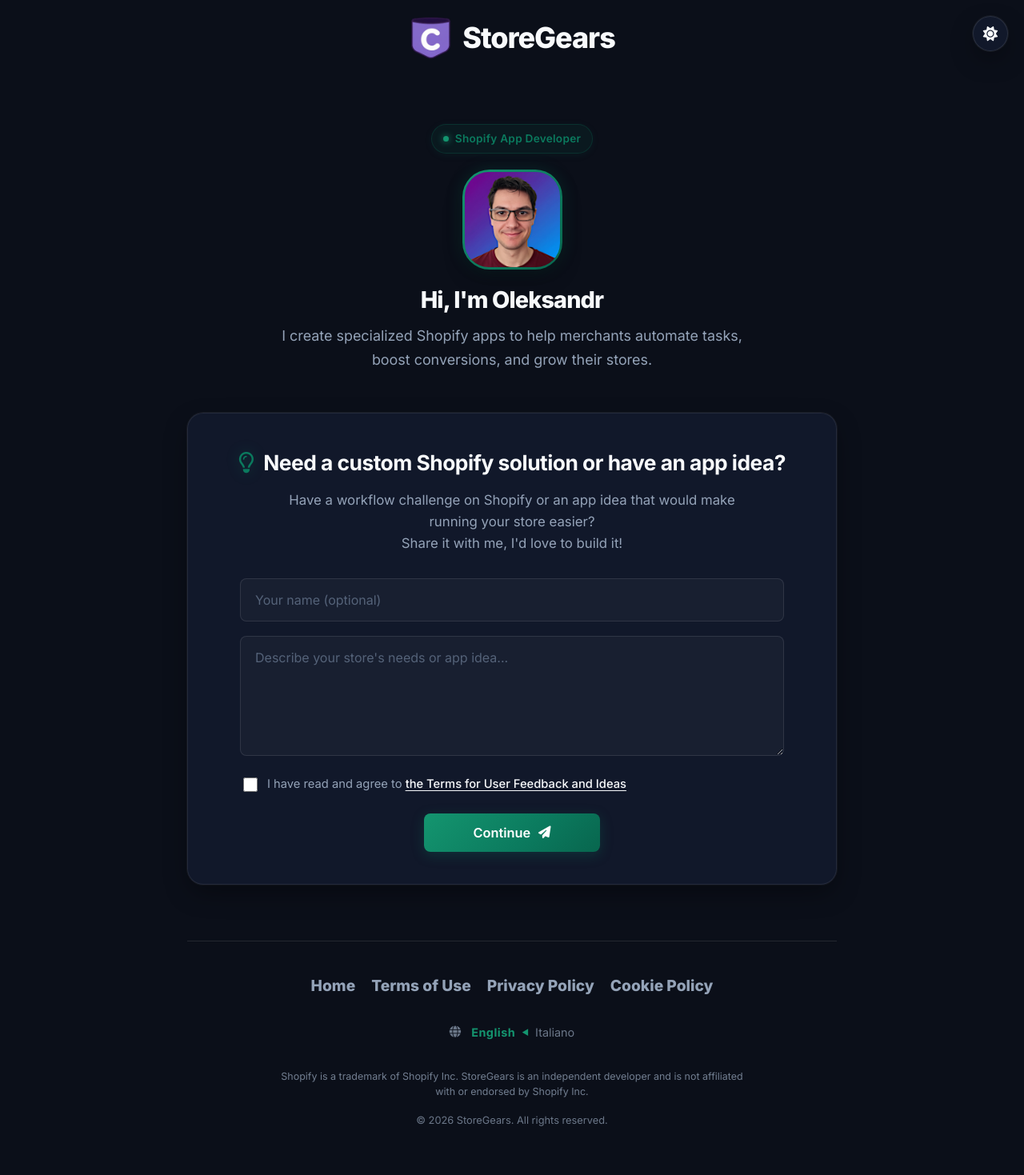
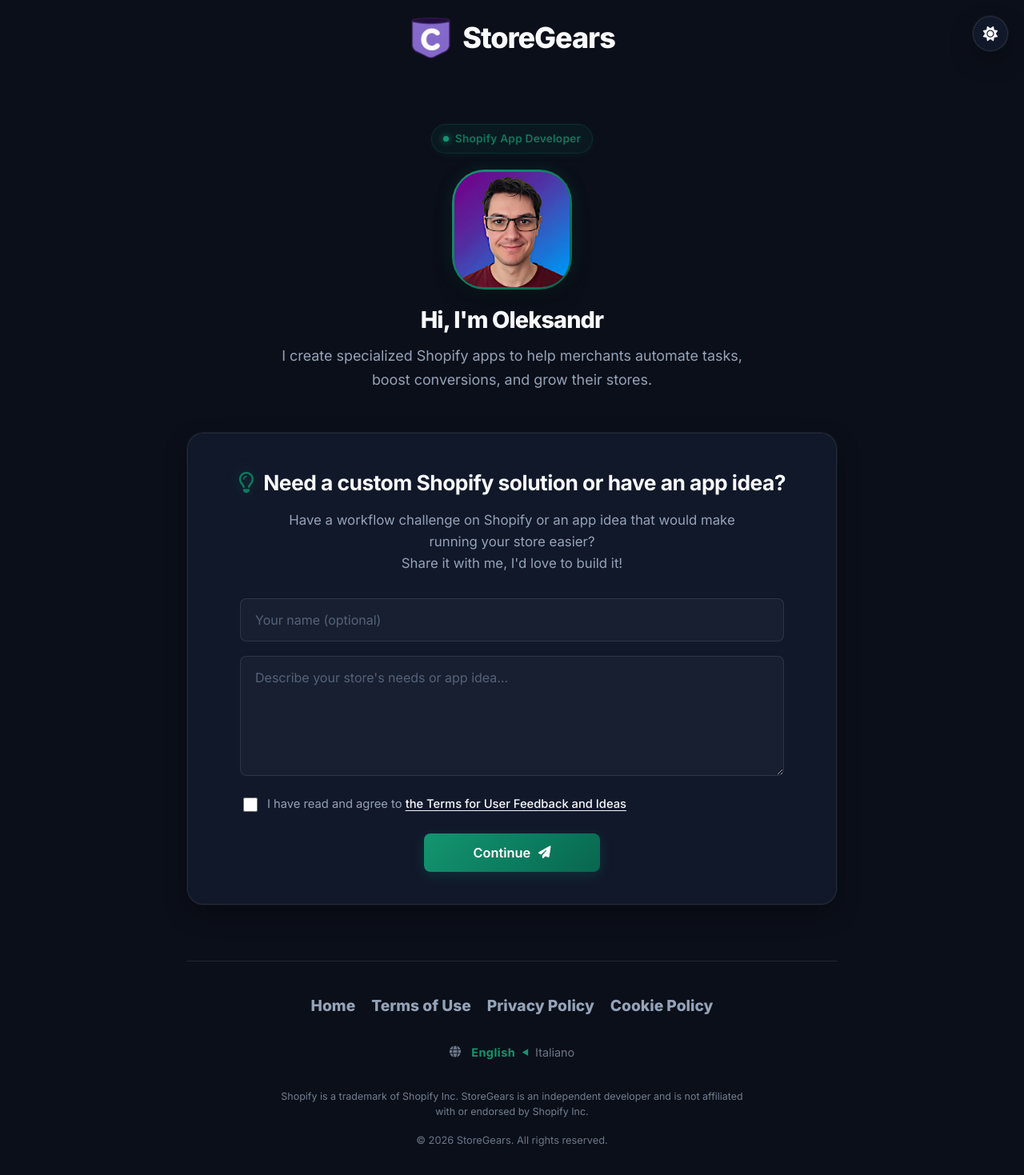
Before and after one commit to digitalcreat0r/sitoweb_storegears, a Jekyll site: the page built from index.html, in a window 1280 px wide. Shown: the whole page at 80% size. Built offline with Jekyll 4.4.1, drawn with Linux system fonts in a browser that asks for light colours; before the commit the page ends 1444 px from its top, so only the background shows below that.

Commit message:
aumento dimensioni foto profilo

```diff
--- a/_sass/_header.scss
+++ b/_sass/_header.scss
@@ -78,11 +78,11 @@
 }
 
 .profile-img {
-    width: 125px;
-    height: 125px;
+    width: 150px;
+    height: 150px;
     margin: 0 auto 20px;
     overflow: hidden;
-    border-radius: 34px;
+    border-radius: 41px;
     display: flex;
     align-items: center;
     justify-content: center;
@@ -96,7 +96,7 @@
         height: 100%;
         object-fit: cover;
         display: block;
-        border-radius: 30px;
+        border-radius: 36px;
     }
 }
 
@@ -128,9 +128,9 @@
         font-size: 1rem;
     }
     .profile-img {
-        width: 108px;
-        height: 108px;
-        border-radius: 26px;
-        img { border-radius: 23px; }
+        width: 130px;
+        height: 130px;
+        border-radius: 31px;
+        img { border-radius: 28px; }
     }
 }
```
